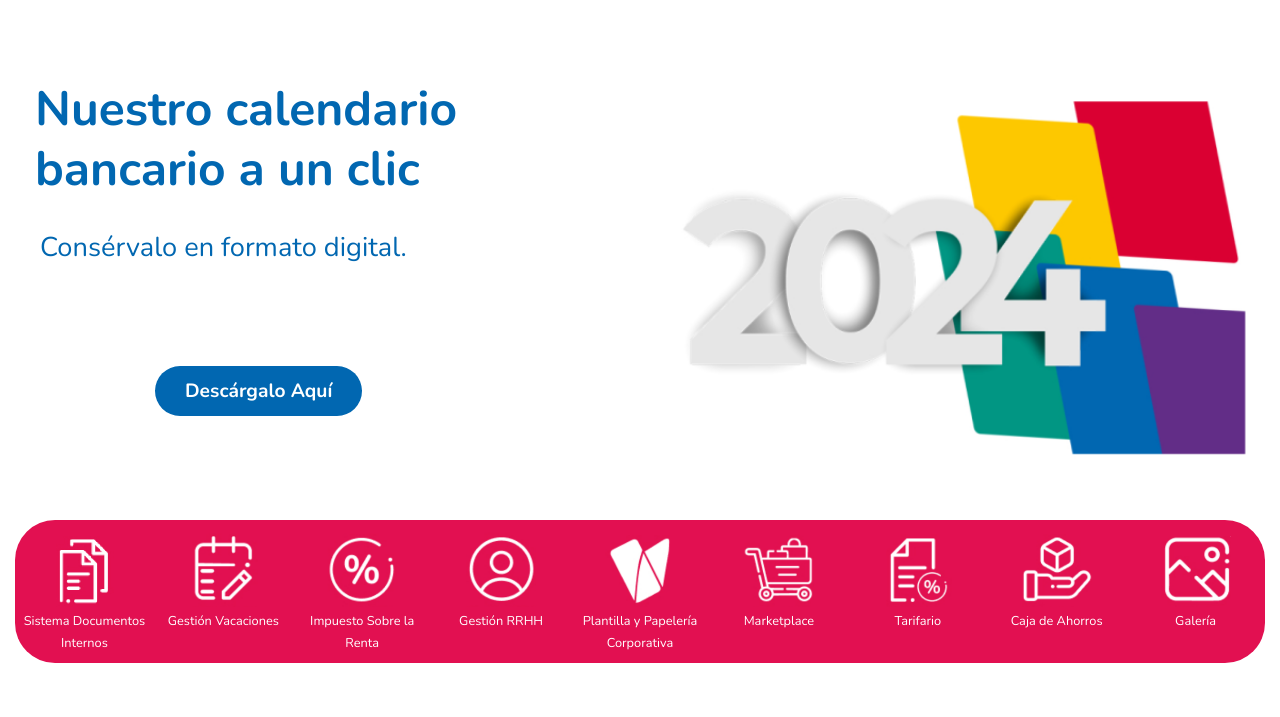
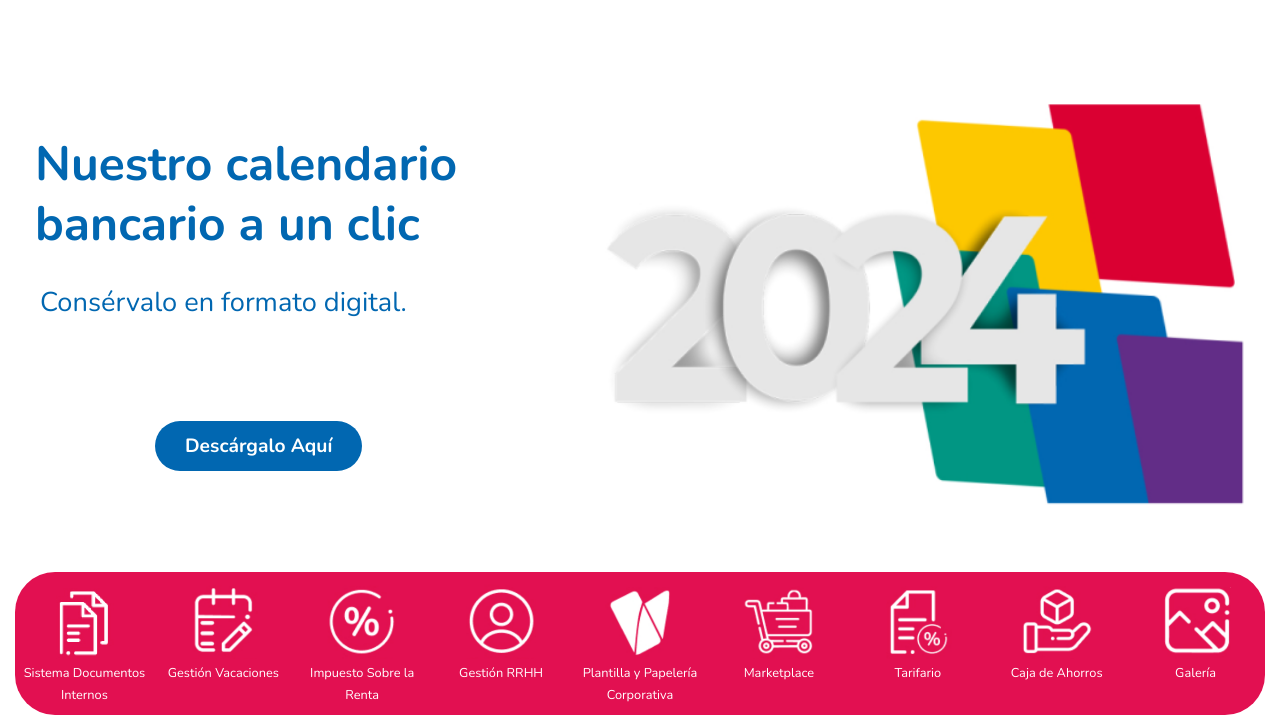
Before and after one commit to MagmCode/BDV_landing, a plain HTML site: page index.html in a window 1280 px wide. Shown: the part 119-836 px from the top of the page. Drawn offline with nearby package versions, Linux system fonts and the light colour scheme.

Commit message:
ajuste de la portada

```diff
--- a/css/styles.css
+++ b/css/styles.css
@@ -74,7 +74,7 @@ header nav .nav_link {
     flex: 1;
     display: flex;
     flex-direction: column;
-    justify-content: flex-start;
+    justify-content: center;
     align-items: flex-start;
     padding: 0 20px;
     text-align: center;
@@ -116,12 +116,11 @@ header nav .nav_link {
 }
 
 #section1 .portada {
-    flex: 1;
+    flex: 1.3;
     display: flex;
     justify-content: flex-end;
     align-items: center;
     overflow: hidden;
-    width: 100vw;
     object-fit: cover;
 }
 
```
